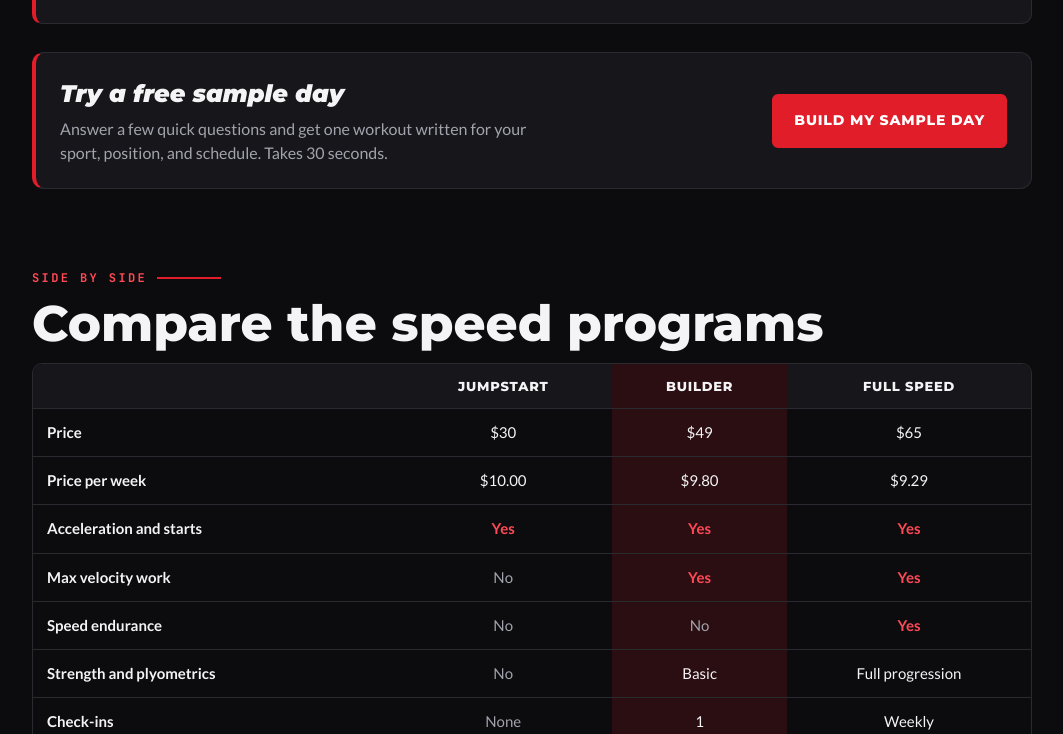
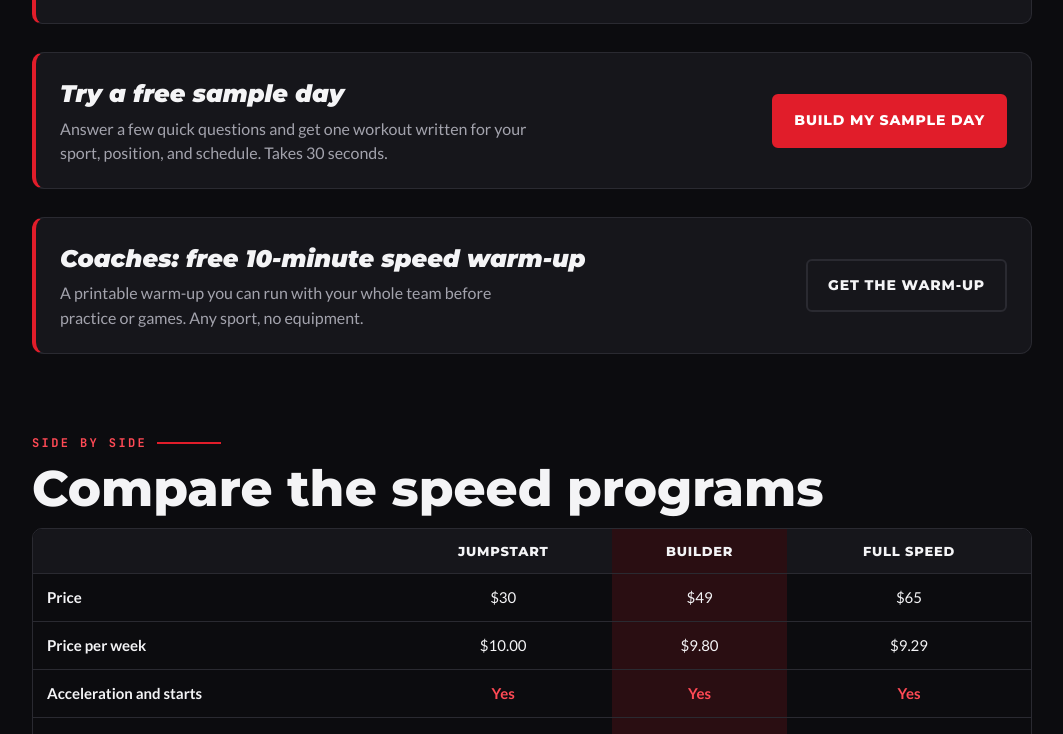
Before and after one commit to programmed4speed-cpu/programmed4speed-cpu.github.io, a plain HTML site: page index.html in a window 1280 px wide. Shown: the part 2066-2800 px from the top of the page, without its empty margins (108-1171 px from the left). Drawn offline with Linux system fonts and the light colour scheme.

Commit message:
Link the free coaches warm-up from the programs section
Co-Authored-By: Claude Opus 5.5 <noreply@anthropic.com>
Claude-Session: https://claude.ai/code/session_013hZ3hNQcUZjWGUVqm8Dx5g

```diff
--- a/index.html
+++ b/index.html
@@ -470,6 +470,10 @@ body.flock{overflow:hidden}
       <div class="daycta" id="sample-day-cta" data-r>
         <div><h4>Try a free sample day</h4><p>Answer a few quick questions and get one workout written for your sport, position, and schedule. Takes 30 seconds.</p></div>
         <a class="btn" href="#sample-day" data-day>Build my sample day</a>
+      </div>
+      <div class="daycta" data-r>
+        <div><h4>Coaches: free 10-minute speed warm-up</h4><p>A printable warm-up you can run with your whole team before practice or games. Any sport, no equipment.</p></div>
+        <a class="btn ghost" href="warmup.html">Get the warm-up</a>
       </div>
     </section>
 
```
